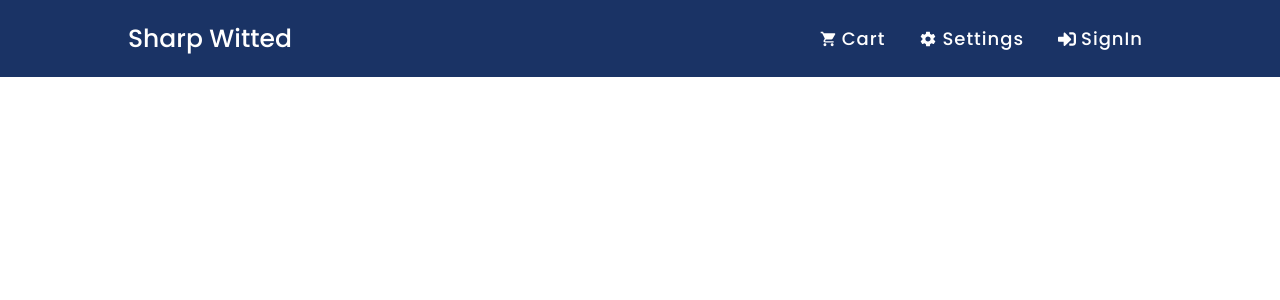
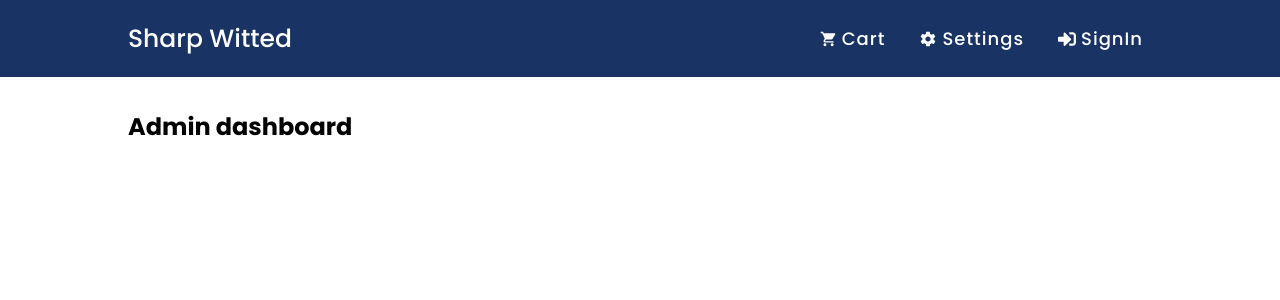
Before and after one commit to chrisachoo/students-projects, a React (Vite) app: page /admin/dashboard in a window 1280 px wide. Shown: the top 300 px of the page. Built offline with nearby package versions, Linux system fonts and the light colour scheme; no server answers.

Commit message:
testing develop

```diff
--- a/src/App.jsx
+++ b/src/App.jsx
@@ -2,6 +2,7 @@ import React, { useEffect, useState } from 'react'
 import { Routes, Route, useLocation } from 'react-router-dom'
 import { SignIn, SignUp, Profile, LandingPage, Products, Detail } from './components/pages'
 import { Footer, Navigation } from './components'
+import { Dashboard } from './components/admin/index'
 import './App.css'
 
 function App() {
@@ -40,6 +41,8 @@ function App() {
         <Route path='/profile' element={<Profile />} />
         <Route path='/products' element={<Products />} />
         <Route path='/product-details' element={<Detail />} />
+
+        <Route path='/admin/dashboard' element={<Dashboard />} />
       </Routes>
     </div>
   )
--- /dev/null
+++ b/src/components/admin/index.js
@@ -0,0 +1 @@
+export { default as Dashboard } from './pages/dashboard'
--- /dev/null
+++ b/src/components/admin/pages/dashboard.jsx
@@ -0,0 +1,9 @@
+const Dashboard = () => {
+    return (
+        <section className='section__padding'>
+            <h1>Admin dashboard</h1>
+        </section>
+     )
+}
+
+export default Dashboard
--- a/src/components/pages/onboarding/signin.jsx
+++ b/src/components/pages/onboarding/signin.jsx
@@ -1,8 +1,7 @@
 import React, { useState } from 'react'
 import { useNavigate, useLocation } from 'react-router-dom'
 import { useSignin } from '../../hooks/useSignin'
-import { Input, Button, RemeberMe, SubText } from '../../index'
-import { Rings } from 'react-loader-spinner'
+import { Input, Button, Loader, SubText } from '../../'
 import shopping from '../../../images/dribble.jpg'
 import './onboarding.css'
 
@@ -33,6 +32,7 @@ const SignIn = () => {
 
   return (
     <div className='section__padding container'>
+      {isLoading ? <Loader /> : null}
       <div className='container__form'>
         <div className='container__form-text'>
           <h2>Welcome back</h2>
--- a/src/components/pages/onboarding/signup.jsx
+++ b/src/components/pages/onboarding/signup.jsx
@@ -1,7 +1,7 @@
 import React, { useState } from 'react'
 import { useSignup } from '../../hooks/useSignup'
 import { useNavigate, useLocation } from 'react-router-dom'
-import { Input, Button } from '../../index'
+import { Input, Loader, Button } from '../../index'
 import shopping from '../../../images/4944667.jpg'
 import './onboarding.css'
 
@@ -38,6 +38,7 @@ const SignUp = () => {
 
   return (
     <div className='section__padding'>
+      {isLoading ? <Loader /> : null}
       <div className='container'>
         <div className='container__form'>
           <div className='container__form-text'>
```
